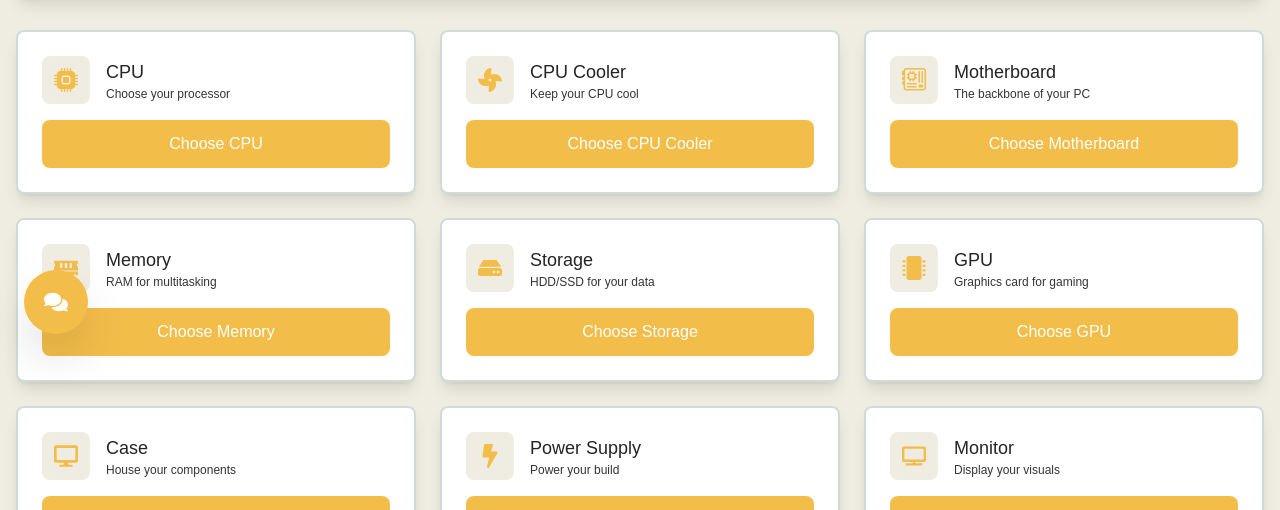
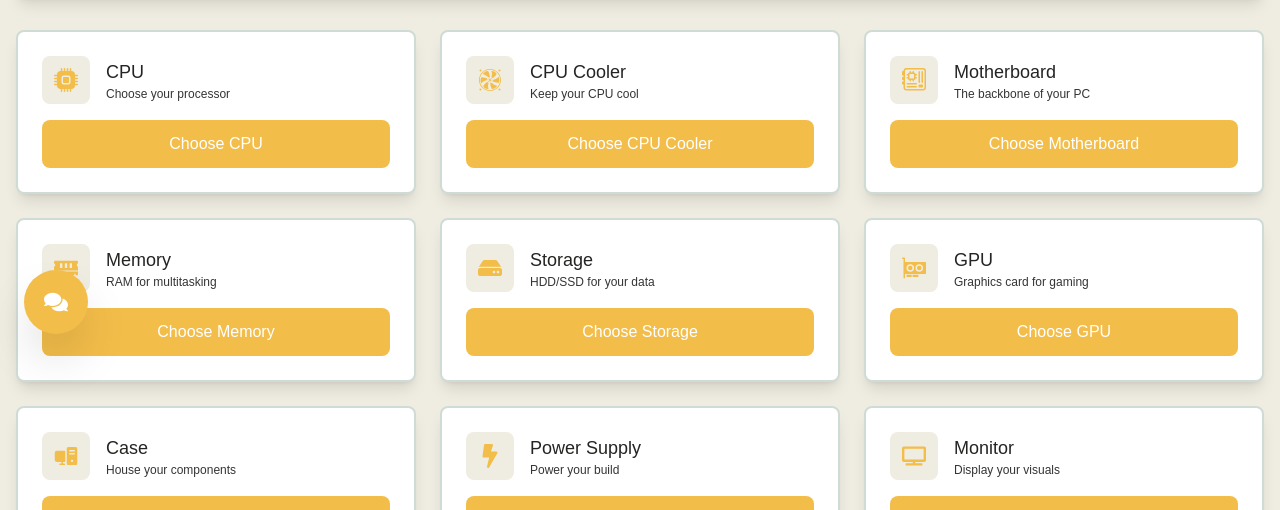
Before and after one commit to Osaid-Raddad/PC-Builder, a React (Vite) app in the folder FrontEnd/Website/: page /builder in a window 1280 px wide. Shown: the part 442-952 px from the top of the page. Built offline with nearby package versions, Linux system fonts and the light colour scheme; a web font is replaced by a local one.

Commit message:
Adjust Builder Icons

```diff
--- a/FrontEnd/Website/src/components/user/navbar/Navbar.jsx
+++ b/FrontEnd/Website/src/components/user/navbar/Navbar.jsx
@@ -1,19 +1,17 @@
 import React, { useState } from 'react';
 import { useNavigate } from 'react-router-dom';
 import { FiSearch, FiMenu, FiX, FiUser, FiChevronDown, FiShoppingBag, FiLogOut, FiHeart, FiMessageCircle } from 'react-icons/fi';
-import { FaTools, FaBoxOpen, FaNewspaper, FaEdit, FaUserCircle, FaMicrochip, FaMemory, FaHdd, FaDesktop } from 'react-icons/fa';
+import { FaTools, FaBoxOpen, FaNewspaper, FaEdit, FaUserCircle, FaMemory, FaHdd, FaDesktop } from 'react-icons/fa';
 import { PiDesktopTowerFill } from 'react-icons/pi';
-import { HiCog } from 'react-icons/hi';
 import { BsFillMotherboardFill, BsGpuCard } from 'react-icons/bs';
 import { GiComputerFan } from 'react-icons/gi';
 import { MdPowerSettingsNew, MdCable, MdCompareArrows } from 'react-icons/md';
 import { Tooltip } from 'react-tooltip';
 import colors from '../../../config/colors';
-import { openSidebar } from '../../../utils/sidebarHelper';
+import { BsCpuFill} from 'react-icons/bs';
 export default function Navbar() {
   const navigate = useNavigate();
   const [isMobileMenuOpen, setIsMobileMenuOpen] = useState(false);
-  const [activeDropdown, setActiveDropdown] = useState(null);
   const [isUserMenuOpen, setIsUserMenuOpen] = useState(false);
   const [isProductsDropdownOpen, setIsProductsDropdownOpen] = useState(false);
   const [isCommunityDropdownOpen, setIsCommunityDropdownOpen] = useState(false);
@@ -24,7 +22,7 @@ export default function Navbar() {
 
   // Product categories with icons
   const productCategories = [
-    { label: 'CPU', path: '/products/cpu', icon: <FaMicrochip size={18} /> },
+    { label: 'CPU', path: '/products/cpu', icon: <BsCpuFill size={18} /> },
     { label: 'GPU', path: '/products/gpu', icon: <BsGpuCard size={18} /> },
     { label: 'Motherboard', path: '/products/motherboard', icon: <BsFillMotherboardFill size={18} /> },
     { label: 'RAM', path: '/products/memory', icon: <FaMemory size={18} /> },
--- a/FrontEnd/Website/src/pages/user/builder/Builder.jsx
+++ b/FrontEnd/Website/src/pages/user/builder/Builder.jsx
@@ -20,7 +20,9 @@ import {
   FaExclamationTriangle,
   FaTimesCircle
 } from 'react-icons/fa';
-import { BsCpuFill, BsMotherboard } from 'react-icons/bs';
+import { BsCpuFill, BsMotherboard, BsGpuCard} from 'react-icons/bs';
+import { GiComputerFan } from 'react-icons/gi';
+import { PiDesktopTowerFill } from 'react-icons/pi';
 
 const Builder = () => {
   const navigate = useNavigate();
@@ -29,12 +31,12 @@ const Builder = () => {
 
   const components = [
     { id: 'cpu', name: 'CPU', icon: <BsCpuFill size={24} />, description: 'Choose your processor' },
-    { id: 'cooler', name: 'CPU Cooler', icon: <FaFan size={24} />, description: 'Keep your CPU cool' },
+    { id: 'cooler', name: 'CPU Cooler', icon: <GiComputerFan size={24} />, description: 'Keep your CPU cool' },
     { id: 'motherboard', name: 'Motherboard', icon: <BsMotherboard size={24} />, description: 'The backbone of your PC' },
     { id: 'memory', name: 'Memory', icon: <FaMemory size={24} />, description: 'RAM for multitasking' },
     { id: 'storage', name: 'Storage', icon: <FaHdd size={24} />, description: 'HDD/SSD for your data' },
-    { id: 'gpu', name: 'GPU', icon: <FaMicrochip size={24} />, description: 'Graphics card for gaming' },
-    { id: 'case', name: 'Case', icon: <FaDesktop size={24} />, description: 'House your components' },
+    { id: 'gpu', name: 'GPU', icon: <BsGpuCard size={24} />, description: 'Graphics card for gaming' },
+    { id: 'case', name: 'Case', icon: <PiDesktopTowerFill size={24} />, description: 'House your components' },
     { id: 'psu', name: 'Power Supply', icon: <FaBolt size={24} />, description: 'Power your build' },
     { id: 'monitor', name: 'Monitor', icon: <FaTv size={24} />, description: 'Display your visuals' },
     { id: 'expansion', name: 'Expansion Cards / Networking', icon: <FaNetworkWired size={24} />, description: 'Wi-Fi, sound cards, etc.' },
```
